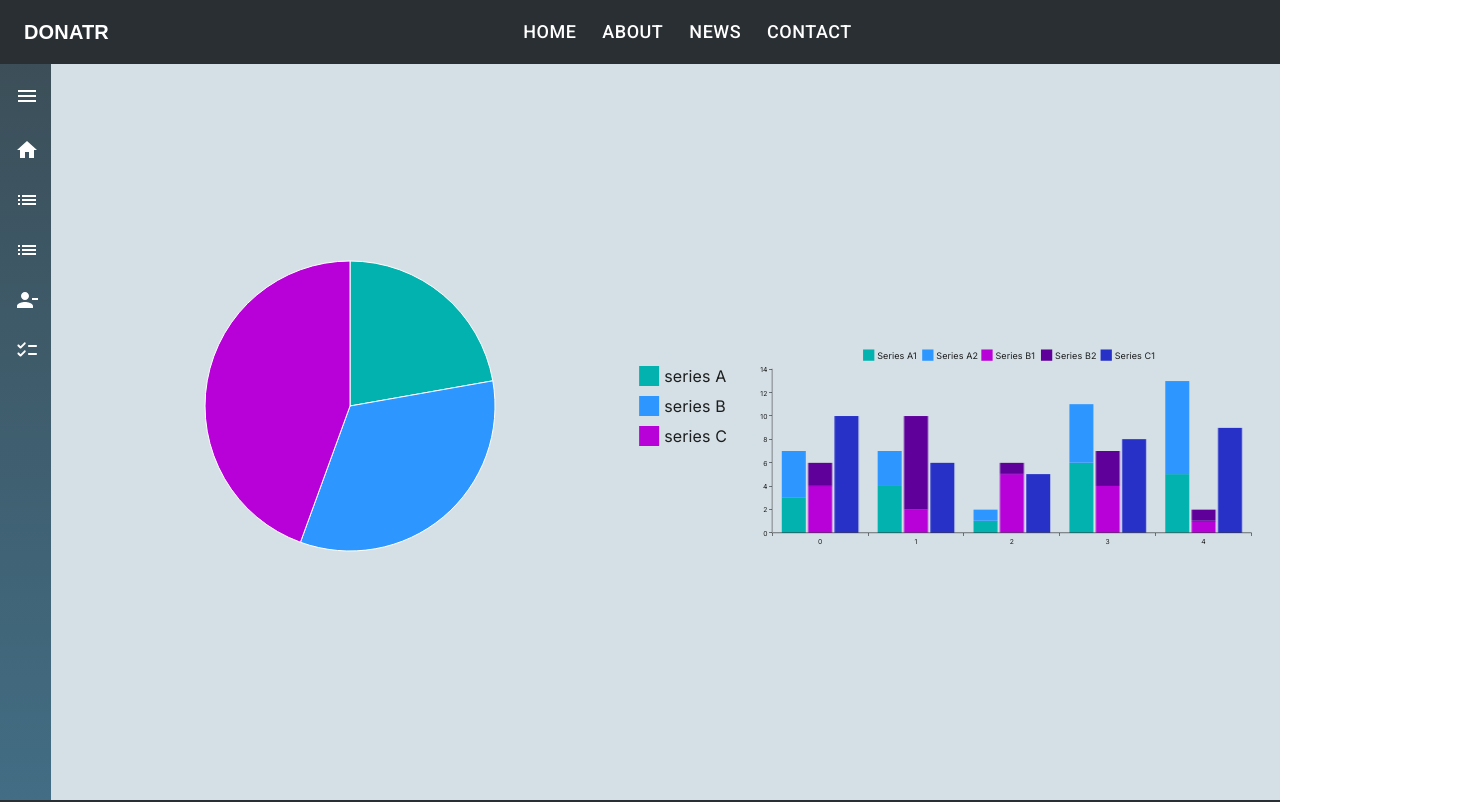
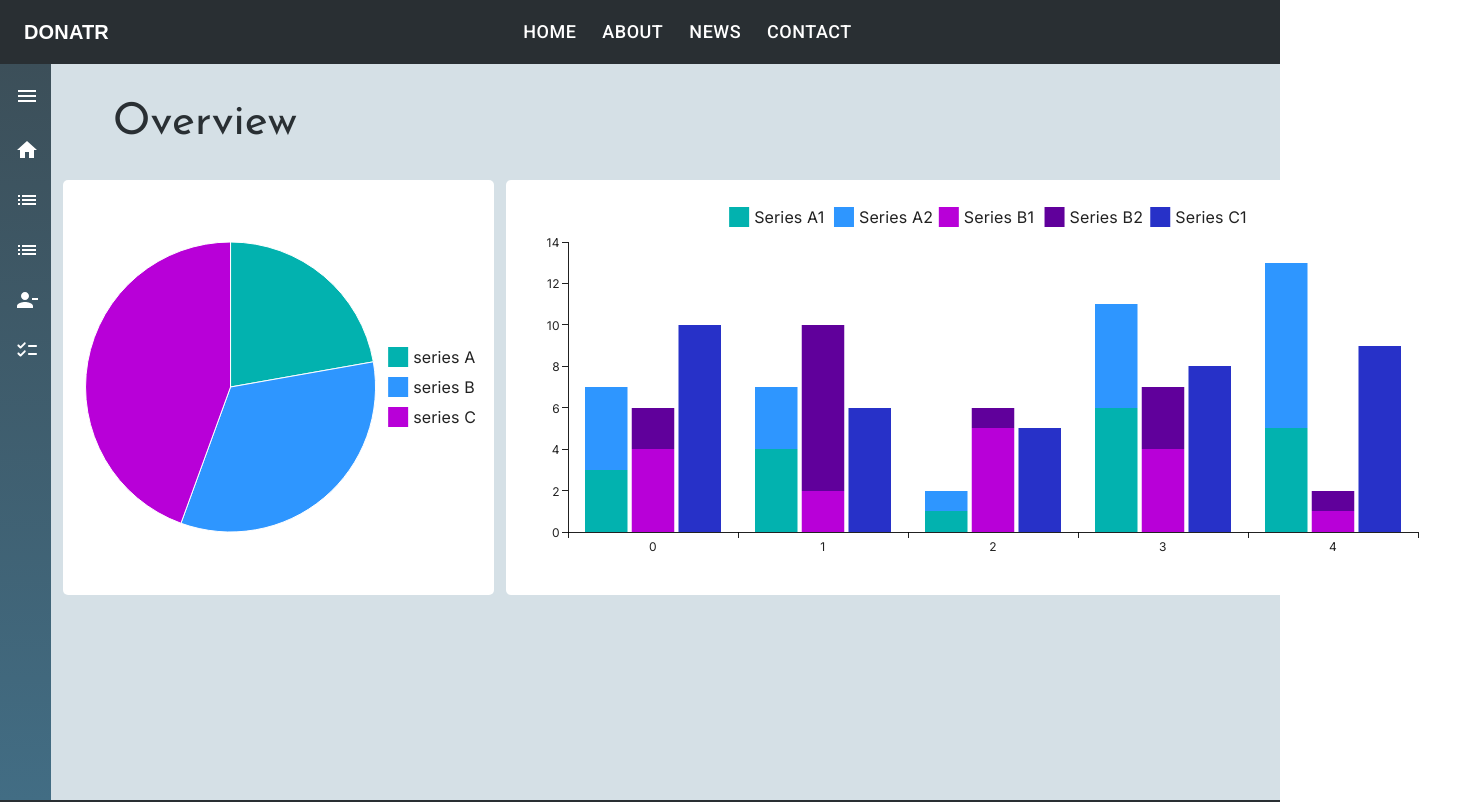
Before and after one commit to ahmedhussein107/DONATR, a React (Vite) app in the folder youth-like-fruits/: page /admin in a window 1280 px wide. Shown: the top 802 px of the page, 1480 px wide, since content can reach past the window. Built offline with nearby package versions, Linux system fonts and the light colour scheme.

Commit message:
add background for statistics

```diff
--- a/youth-like-fruits/package.json
+++ b/youth-like-fruits/package.json
@@ -15,6 +15,7 @@
     "@mui/icons-material": "^5.15.16",
     "@mui/material": "^5.15.16",
     "@mui/styled-engine-sc": "^6.0.0-alpha.18",
+    "@mui/x-charts": "^7.3.2",
     "react": "^18.2.0",
     "react-dom": "^18.2.0",
     "react-router-dom": "^6.23.0",
--- a/youth-like-fruits/src/AdminPage/AdminPage.jsx
+++ b/youth-like-fruits/src/AdminPage/AdminPage.jsx
@@ -11,12 +11,23 @@ function AdminPage() {
     <div className='container'>
         <ElevateAppBar/>
         <div style={{display : 'flex' , msFlexDirection : 'row'}}>
-        <div style = {{display: 'flex' , flexDirection: 'row'}}>
-          <SideBar/>
-        </div>
-       <div  style={{display : 'flex' , flexDirection : 'row',marginTop :'15%'}}>
-       <PieActiveArc/>
-       <StackBars/>
+        <SideBar/>
+       <div style = {{display : 'flex' , flexDirection : 'column',marginTop :'2%'}}>
+          <p style={{
+          fontSize: '44px',
+          fontFamily: 'Josefin Sans',
+          fontWeight: '400',
+          color: '#292F33',
+          marginLeft: '5%',
+        }}>Overview</p>
+          <div  style={{display : 'flex' , flexDirection : 'row',marginTop :'2%', position: 'relative'}}>
+          <div style={{minWidth: '35%', backgroundColor: '#ffffff',  marginLeft: '1%', alignContent: 'center', borderRadius: '5px'}}>
+          <PieActiveArc/>
+          </div>
+          <div style={{padding: '1%', backgroundColor: '#ffffff',  marginLeft: '1%',borderRadius: '5px'}}>
+          <StackBars/>
+          </div>
+          </div>
        </div>
        </div>
         <Footer/>
```
Also changed, not shown: 1 other file (tests, documents, lock files or other folders).
